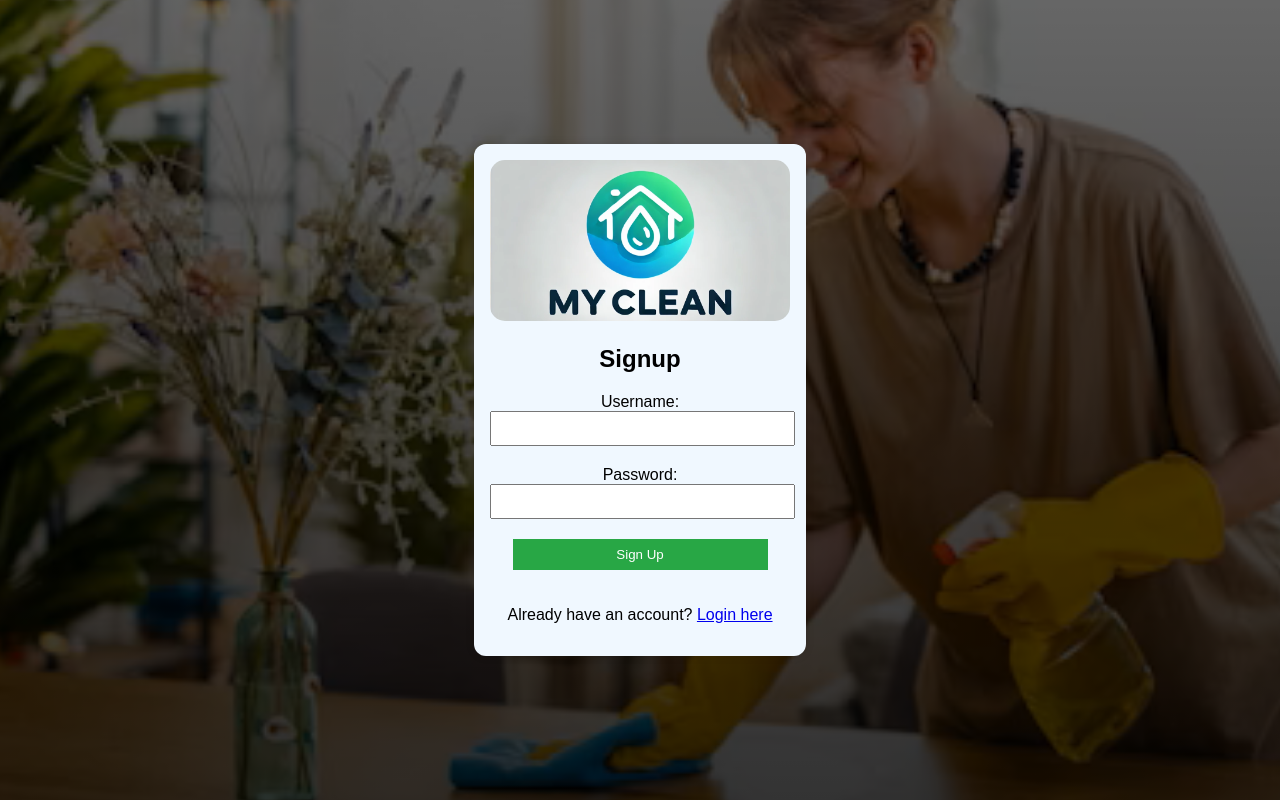
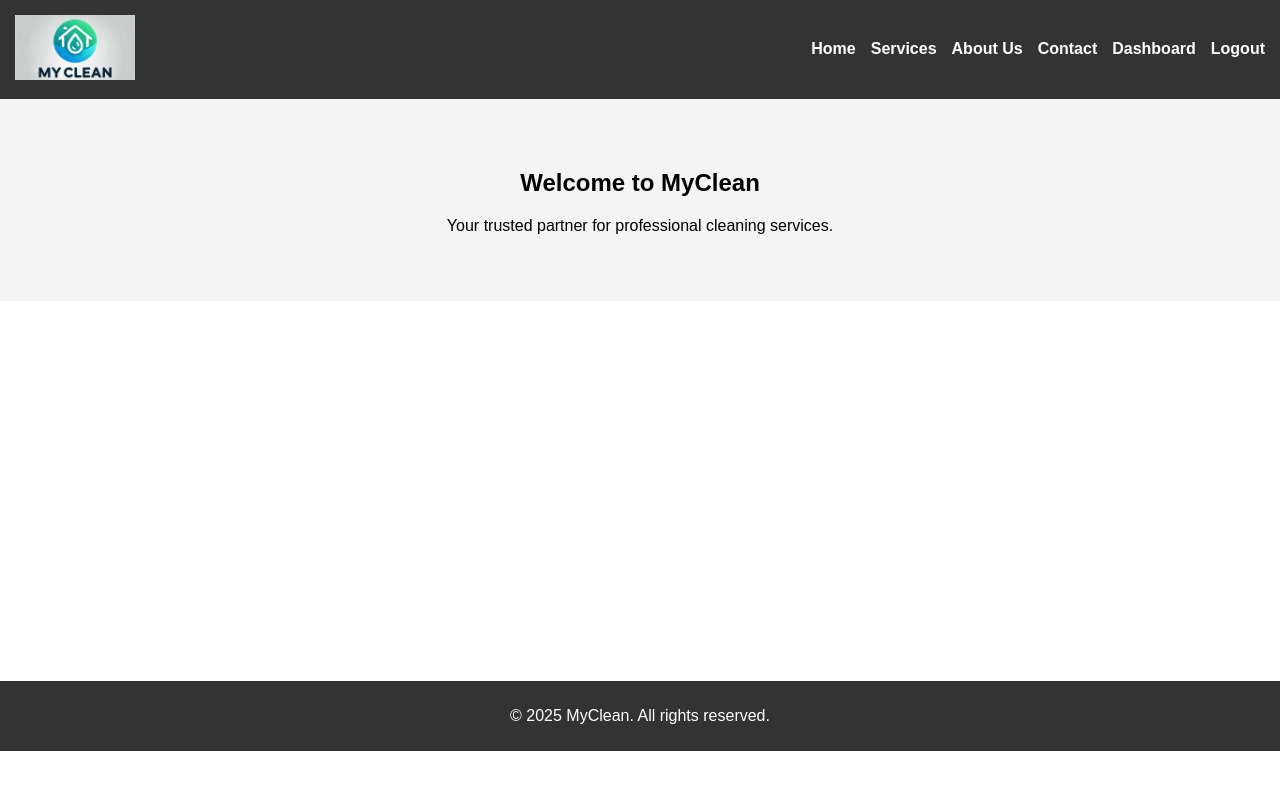
Before and after one commit to harrisonroufos/CP3407-EXT-GROUP-PROJECT, a Flask app: page / in a window 1280 px wide. Run offline with Flask 3, Linux system fonts and the light colour scheme; some libraries are stand-ins or nearby versions.

Commit message:
Added index.html stylisation and seperated auth/home page in styles.css

```diff
--- a/app.py
+++ b/app.py
@@ -53,7 +53,13 @@
 init_db()
 
 
-@app.route("/", methods=["GET", "POST"])
+@app.route("/", methods=["GET"])
+def home():
+    # Renders the index.html homepage
+    return render_template("index.html")
+
+
+@app.route("/signup", methods=["GET", "POST"])
 def signup():
     # handles the signup form submission (GET for rendering the form, POST for handling the form data)
     if request.method == "POST":
@@ -115,20 +121,20 @@
         # checks if a matching user was found and if the password hash matches
         if user and check_password_hash(user[0], password):
             session["user"] = username  # stores the username in the session
-            return redirect(url_for("dashboard"))  # redirects to the dashboard if login is successful
+            return redirect(url_for("home"))  # redirects to the dashboard if login is successful
         else:
             return "Invalid credentials, try again."  # returns an error message if login fails
 
     return render_template("login.html")  # renders the login page template
 
 
-@app.route("/dashboard")
-def dashboard():
-    # checks if the user is logged in by looking for the username in the session
-    if "user" in session:
-        # returns a welcome message with a logout link if the user is logged in
-        return f"Welcome, {session['user']}! <a href='/logout'>Logout</a>"
-    return redirect(url_for("login"))  # redirects to the login page if the user is not logged in
+# @app.route("/dashboard")
+# def dashboard():
+#     # checks if the user is logged in by looking for the username in the session
+#     if "user" in session:
+#         # returns a welcome message with a logout link if the user is logged in
+#         return f"Welcome, {session['user']}! <a href='/logout'>Logout</a>"
+#     return redirect(url_for("login"))  # redirects to the login page if the user is not logged in
 
 
 @app.route("/logout")
--- a/static/styles.css
+++ b/static/styles.css
@@ -1,29 +1,23 @@
-/*
-styles.css - styling for the CP3407 MyClean app.
-Team members: Casey, Daniel, Damon, Harrison
-*/
-
+/* Global Styles */
 body {
     font-family: Arial, sans-serif;
-    text-align: center;
     margin: 0;
     padding: 0;
+}
+
+/* Login/Signup Pages */
+.auth-page {
+    text-align: center;
     display: flex;
     justify-content: center;
     align-items: center;
     height: 100vh;
-    /* creates a background image with a blue-tinted overlay */
     background: linear-gradient(rgba(0, 0, 0, 0.6), rgba(0, 0, 0, 0.8)),
                 url('../static/images/Cleaning_Background.png') no-repeat center center;
-    background-size: 105em;
+    background-size: cover;
 }
 
-img {
-    width: 300px;
-    border-radius: 15px;
-}
-
-.container {
+.auth-page .container {
     width: 300px;
     padding: 1em;
     background: aliceblue;
@@ -31,26 +25,86 @@
     box-shadow: 0 0 10px rgba(0, 0, 0, 0.1);
 }
 
-label {
-    display: block;
-    margin-bottom: 0px;
+.auth-page img {
+    width: 300px;
+    border-radius: 15px;
 }
 
-
-input, button {
+.auth-page input, .auth-page button {
     width: 95%;
     margin-bottom: 20px;
     padding: 8px;
 }
 
-button {
-    background-color: #28a745; /* Light green */
+.auth-page button {
+    background-color: #28a745;
     width: 85%;
     color: white;
     border: none;
     cursor: pointer;
 }
 
-button:hover {
-    background-color: #218838; /* Darker green */
+.auth-page button:hover {
+    background-color: #218838;
 }
+
+/* Home Page */
+.home-page {
+    background: white;
+}
+
+.home-page header {
+    display: flex;
+    justify-content: space-between;
+    align-items: center;
+    background: #333;
+    color: white;
+    padding: 15px;
+}
+
+.home-page .logo img {
+    width: 120px;
+}
+
+.home-page nav ul {
+    list-style: none;
+    display: flex;
+    gap: 15px;
+}
+
+.home-page nav ul li a {
+    color: white;
+    text-decoration: none;
+    font-weight: bold;
+}
+
+.home-page nav ul li a:hover {
+    text-decoration: underline;
+}
+
+.home-page .hero {
+    text-align: center;
+    padding: 50px;
+    background: #f4f4f4;
+}
+
+.home-page .blurbs {
+    display: flex;
+    justify-content: center;
+    gap: 20px;
+    padding: 30px;
+}
+
+.home-page .blurb-text {
+    width: 40%;
+    height: 150px;
+    background: #ccc;
+}
+
+.home-page footer {
+    text-align: center;
+    padding: 10px;
+    background: #333;
+    color: white;
+    margin-top: 20px;
+}
--- a/templates/index.html
+++ b/templates/index.html
@@ -5,10 +5,47 @@
     <meta name="viewport" content="width=device-width, initial-scale=1.0">
     <link rel="stylesheet" href="{{ url_for('static', filename='styles.css') }}">
     <script src="{{ url_for('static', filename='script.js') }}" defer></script>
-    <title>Dashboard</title>
+    <title>MyClean - Home</title>
 </head>
-<body>
-    <h2>Welcome to your dashboard!</h2>
-    <p><a href="/logout">Logout</a></p>
+<body class="home-page">
+
+<!-- Header with navigation -->
+<header>
+    <div class="logo">
+        <img src="{{ url_for('static', filename='images/MyClean_Company_Logo.png') }}" alt="MyClean Logo">
+    </div>
+    <nav>
+        <ul>
+            <li><a href="/">Home</a></li>
+            <li><a href="#">Services</a></li>
+            <li><a href="#">About Us</a></li>
+            <li><a href="#">Contact</a></li>
+            <li><a href="/dashboard">Dashboard</a></li>
+            <li><a href="/logout">Logout</a></li>
+        </ul>
+    </nav>
+</header>
+
+<!-- Main content section -->
+<main>
+    <section class="hero">
+        <h1>Welcome to MyClean</h1>
+        <p>Your trusted partner for professional cleaning services.</p>
+    </section>
+
+    <!-- Blurb section with ratio-aligned text boxes -->
+    <section class="blurbs">
+        <div class="blurb">
+            <div class="blurb-text"></div>
+            <div class="blurb-text"></div>
+        </div>
+    </section>
+</main>
+
+<!-- Footer -->
+<footer>
+    <p>&copy; 2025 MyClean. All rights reserved.</p>
+</footer>
+
 </body>
 </html>
--- a/templates/login.html
+++ b/templates/login.html
@@ -7,7 +7,7 @@
     <script src="{{ url_for('static', filename='script.js') }}" defer></script>
     <title>Login</title>
 </head>
-<body>
+<body class="auth-page">
 
 <!-- Wrap the form in a container div -->
 <div class="container">
@@ -28,7 +28,7 @@
         <button type="submit">Login</button>
     </form>
 
-    <p>Don't have an account? <a href="/">Sign up here</a></p>
+    <p>Don't have an account? <a href="/signup">Sign up here</a></p>
 </div>
 
 </body>
--- a/templates/signup.html
+++ b/templates/signup.html
@@ -7,7 +7,7 @@
     <script src="{{ url_for('static', filename='script.js') }}" defer></script>
     <title>Signup</title>
 </head>
-<body>
+<body class="auth-page">
 
 <!--Wrap the form in a container div-->
 <div class="container">
```
Also changed, not shown: database_files/users.db.
